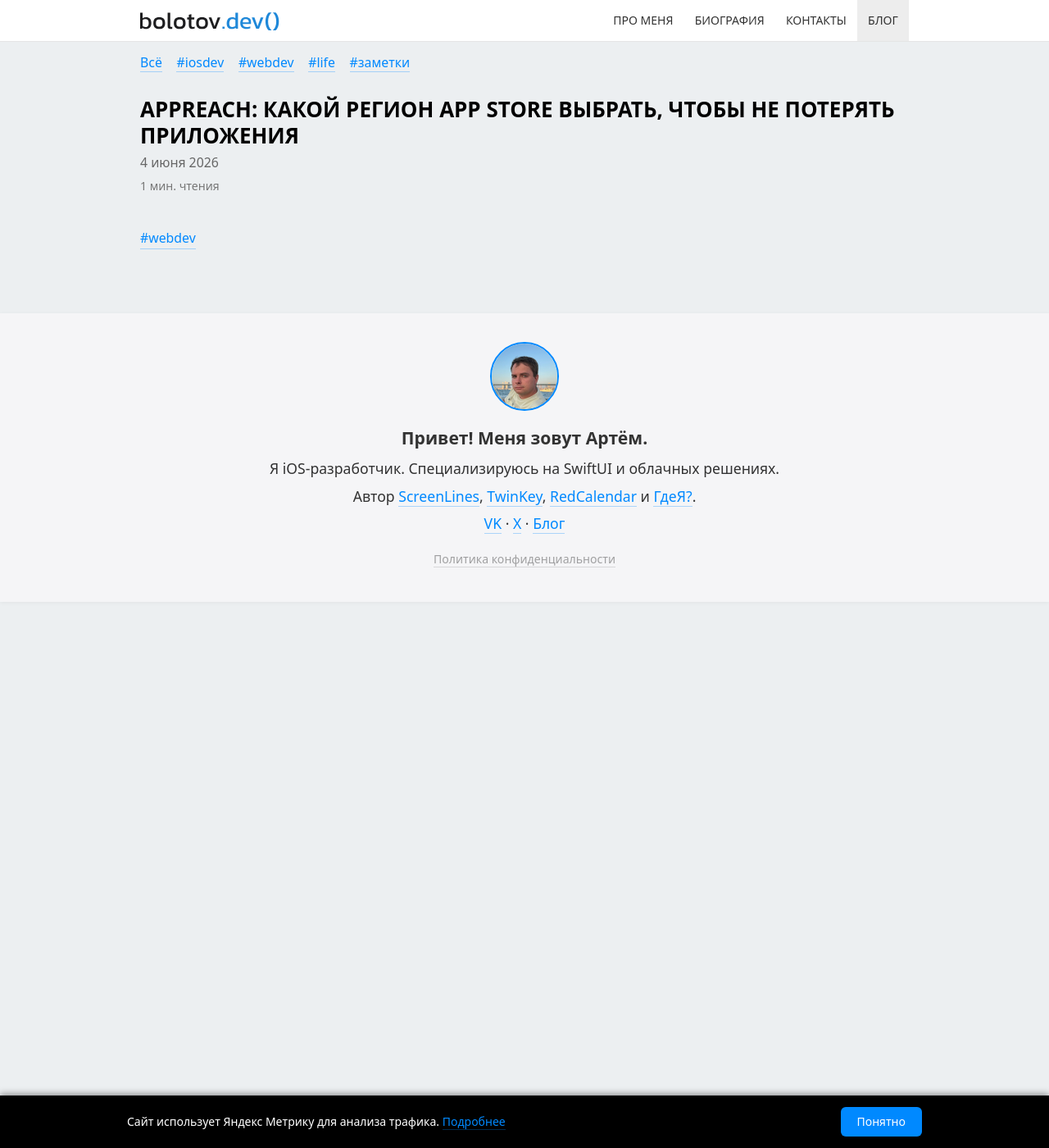
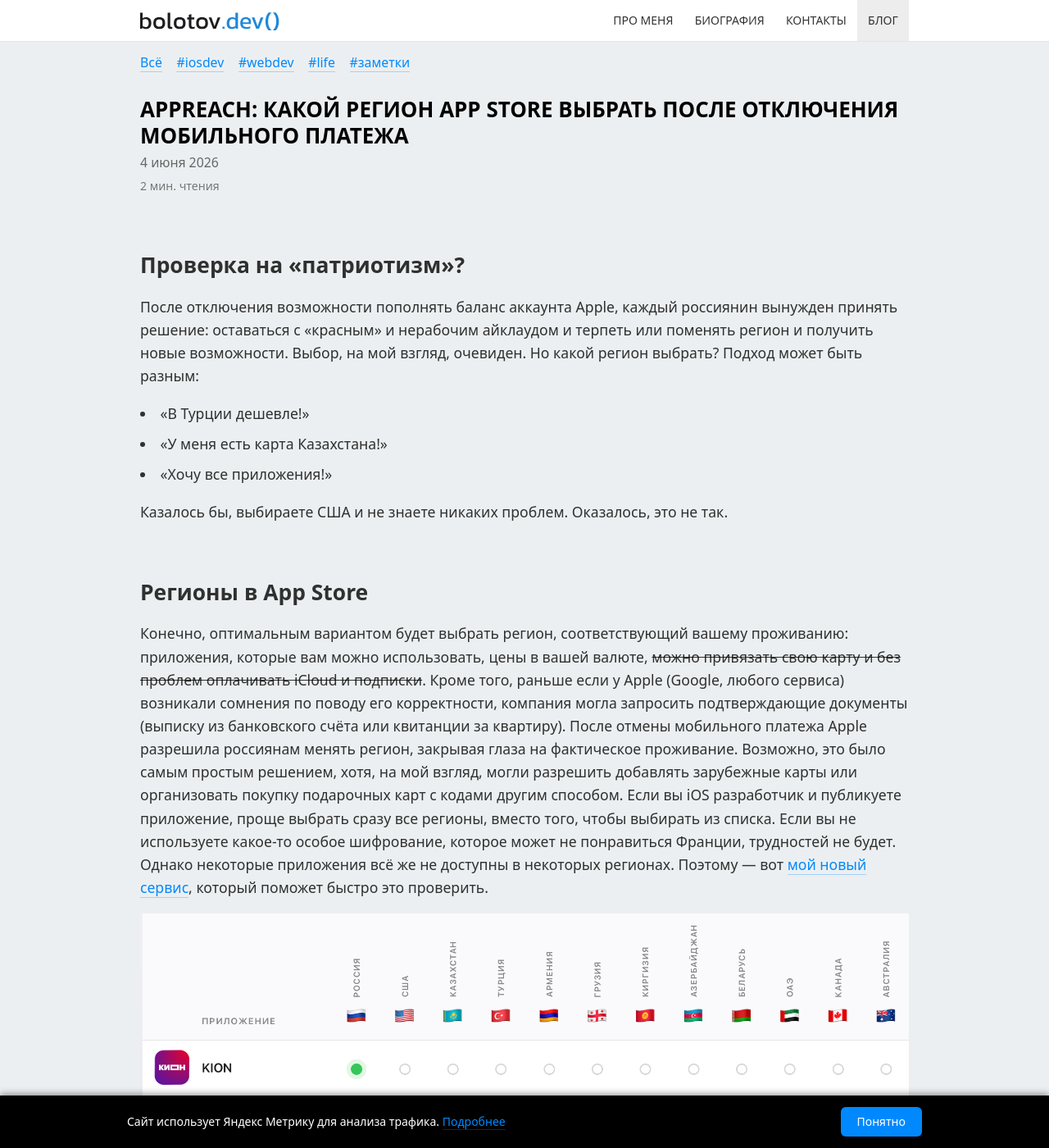
Before and after one commit to artembolotov/artembolotov.github.io, a Jekyll site: the page built from blog/_posts/2026-06-04-appreach.md, in a window 1280 px wide and 1400 px high. Shown: the whole window at 82% size. Built offline with Jekyll 4.4.1, drawn with Linux system fonts in a browser that asks for light colours; some of the changed text lies outside the part shown.

Commit message:
Added appreach

```diff
--- a/blog/_posts/2026-06-04-appreach.md
+++ b/blog/_posts/2026-06-04-appreach.md
@@ -1,6 +1,27 @@
 ---
-title: "AppReach: какой регион App Store выбрать, чтобы не потерять приложения"
-description: "Сервис appreach.ru показывает, в каких странах App Store доступно приложение — помогает выбрать регион перед сменой, чтобы не потерять нужные приложения."
+title: "AppReach: какой регион App Store выбрать после отключения мобильного платежа"
+description: "Сервис appreach.ru покажет, в каких странах доступны нужные вам приложения"
 tags: [webdev]
+image: /blog/img/2026-06-04-appreach/og-image.png
 draft: true
 ---
+
+## Проверка на «патриотизм»?
+
+После отключения возможности пополнять баланс аккаунта Apple, каждый россиянин вынужден принять решение: оставаться с «красным» и нерабочим айклаудом и терпеть или поменять регион и получить новые возможности. Выбор, на мой взгляд, очевиден. Но какой регион выбрать? Подход может быть разным:
+- «В Турции дешевле!»
+- «У меня есть карта Казахстана!»
+- «Хочу все приложения!»
+
+Казалось бы, выбираете США и не знаете никаких проблем. Оказалось, это не так.
+
+## Регионы в App Store
+
+Конечно, оптимальным вариантом будет выбрать регион, соответствующий вашему проживанию: приложения, которые вам можно использовать, цены в вашей валюте, ~~можно привязать свою карту и без проблем оплачивать iCloud и подписки~~. Кроме того, раньше если у Apple (Google, любого сервиса) возникали сомнения по поводу его корректности, компания могла запросить подтверждающие документы (выписку из банковского счёта или квитанции за квартиру). После отмены мобильного платежа Apple разрешила россиянам менять регион, закрывая глаза на фактическое проживание. Возможно, это было самым простым решением, хотя, на мой взгляд, могли разрешить добавлять зарубежные карты или организовать покупку подарочных карт с кодами другим способом. Если вы iOS разработчик и публикуете приложение, проще выбрать сразу все регионы, вместо того, чтобы выбирать из списка. Если вы не используете какое-то особое шифрование, которое может не понравиться Франции, трудностей не будет. Однако некоторые приложения всё же не доступны в некоторых регионах. Поэтому — вот [мой новый сервис](https://appreach.ru/){:target="_blank" rel="noopener noreferrer"}, который поможет быстро это проверить.
+
+
+![AppReach — доступность приложений по регионам](/blog/img/2026-06-04-appreach/appreach-demo.png)
+
+Помимо приложений из таблицы можно проверить любое другое — просто вставьте ссылку из App Store и нажмите на кнопку. И эта та опция, которая позволила отследить момент, в который из AppStore [удалили Макс](https://t.me/bolotovblog/202){:target="_blank" rel="noopener noreferrer"}. Таблица обновляется раз в час, а ручная проверка показывает результат "здесь и сейчас". Правда я до последнего был уверен, что это какая-то ошибка в коде.
+
+Если вы ещё не поменяли регион — разобрал этот процесс подробно в статье [«Меняем регион аккаунта Apple»](/blog/2026/05/24/apple-change-region){:target="_blank" rel="noopener"}.
```
Also changed, not shown: blog/img/2026-06-04-appreach/appreach-demo.png (added), blog/img/2026-06-04-appreach/og-image.png (added).
